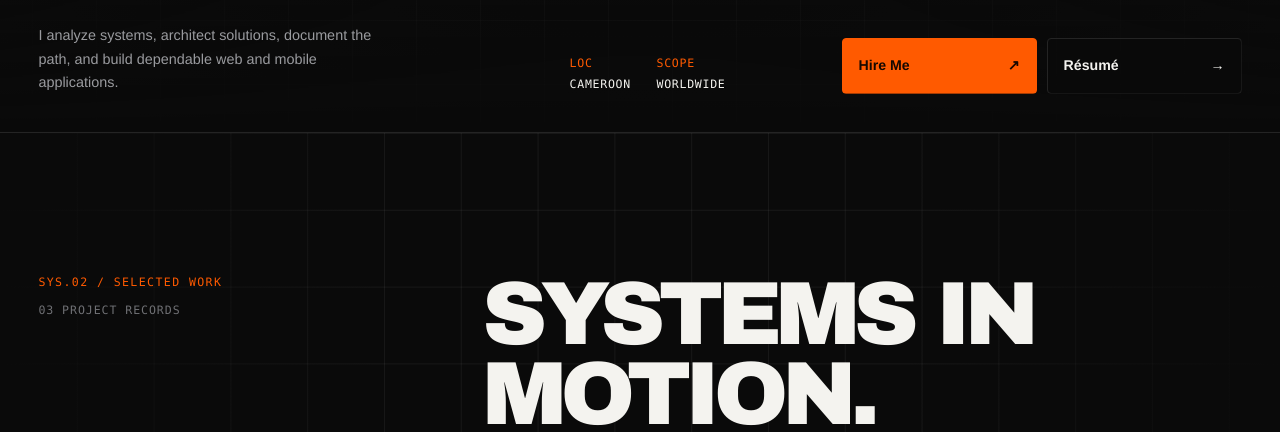
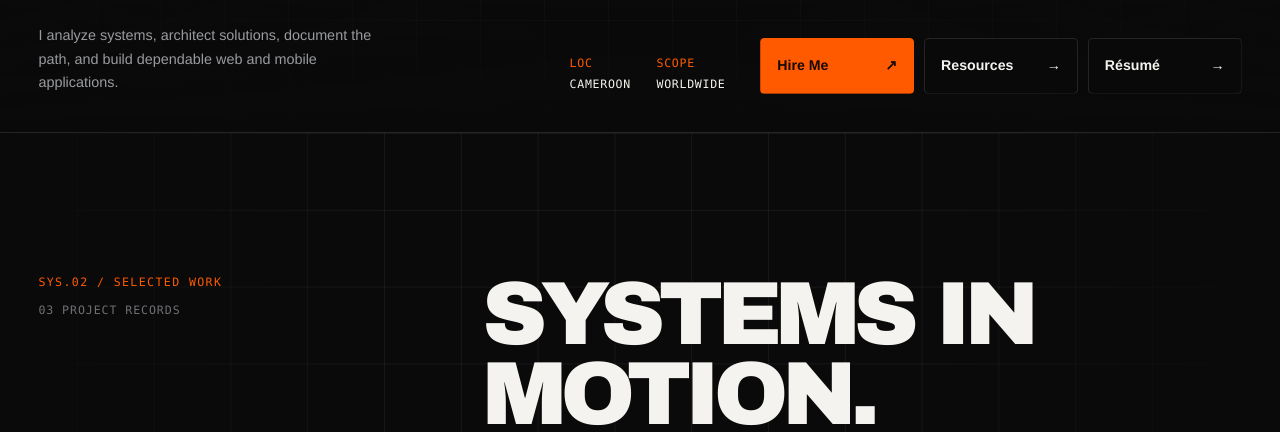
Before and after one commit to eugenendeme/eugenix, a website: page index.html in a window 1280 px wide. Shown: the part 668-1100 px from the top of the page. Drawn offline with Linux system fonts and the light colour scheme.

Commit message:
Add prominent resources hero CTA

```diff
--- a/index.html
+++ b/index.html
@@ -57,6 +57,7 @@
           </div>
           <div class="hero__actions" data-reveal="line">
             <a class="button button--primary" href="mailto:ndemeeugene237@gmail.com?subject=Opportunity%20for%20Eugene"><span>Hire Me</span><span aria-hidden="true">↗</span></a>
+            <a class="button button--secondary" href="/resources/"><span>Resources</span><span aria-hidden="true">→</span></a>
             <a class="button button--secondary" href="/resume/"><span>Résumé</span><span aria-hidden="true">→</span></a>
           </div>
           <div class="hero__scroll" aria-hidden="true"><span>SCROLL / EXPLORE</span><span class="hero__scroll-line"></span></div>
--- a/styles/home.css
+++ b/styles/home.css
@@ -80,7 +80,7 @@
 .hero__scroll { display: none; }
 
 @media (min-width: 48rem) {
-  .hero__actions { grid-template-columns: repeat(2, minmax(0, 1fr)); gap: var(--space-2); }
+  .hero__actions { grid-template-columns: repeat(3, minmax(0, 1fr)); gap: var(--space-2); }
 }
 @media (min-width: 64rem) {
   .hero { min-height: 100svh; overflow: hidden; }
@@ -130,7 +130,7 @@
   .hero__details { grid-column: 1; grid-template-columns: minmax(12rem, 30rem) auto; align-items: end; gap: clamp(1.5rem, 4vw, 5rem); margin-top: 0; }
   .hero__details > p { max-width: 42ch; color: var(--color-muted); font-size: clamp(0.9rem, 1vw, 1.05rem); }
   .hero__location { width: auto; justify-content: start; gap: clamp(1rem, 2vw, 2.5rem); font-size: var(--text-xs); }
-  .hero__actions { width: min(100%, 25rem); grid-column: 2; grid-row: 3; align-self: end; justify-self: end; margin-top: 0; }
+  .hero__actions { width: min(100%, 36rem); grid-column: 2; grid-row: 3; align-self: end; justify-self: end; margin-top: 0; }
   .hero__scroll { position: absolute; right: 0.25rem; bottom: 8rem; display: flex; align-items: center; gap: 0.8rem; color: var(--color-dim); font-family: var(--font-mono); font-size: 0.6rem; letter-spacing: 0.1em; transform: rotate(90deg); transform-origin: right; }
   .hero__scroll-line { display: block; width: 3rem; height: 1px; overflow: hidden; background: var(--color-border); }
   .hero__scroll-line::after { display: block; width: 45%; height: 100%; background: var(--color-accent); content: ""; }
```
